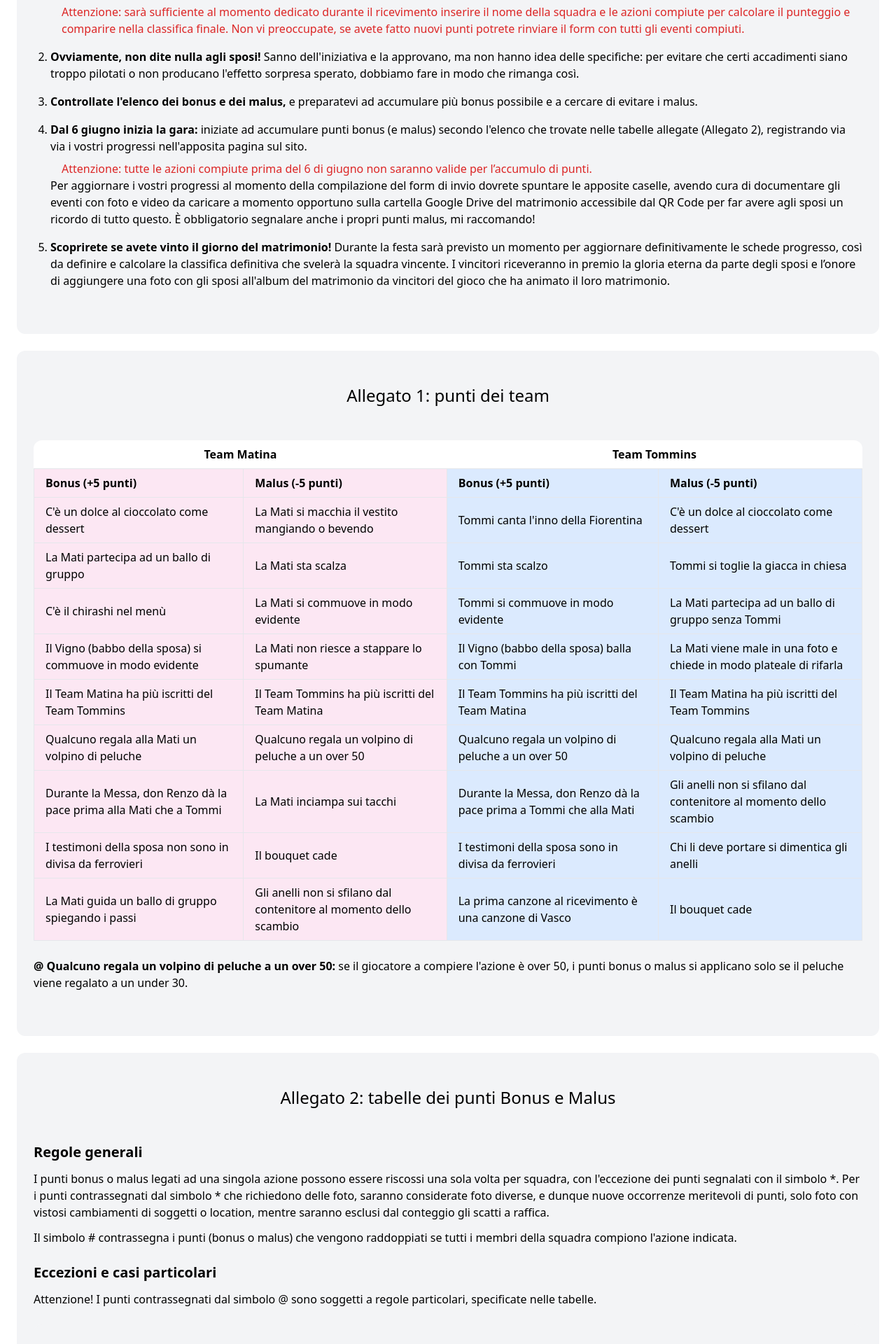
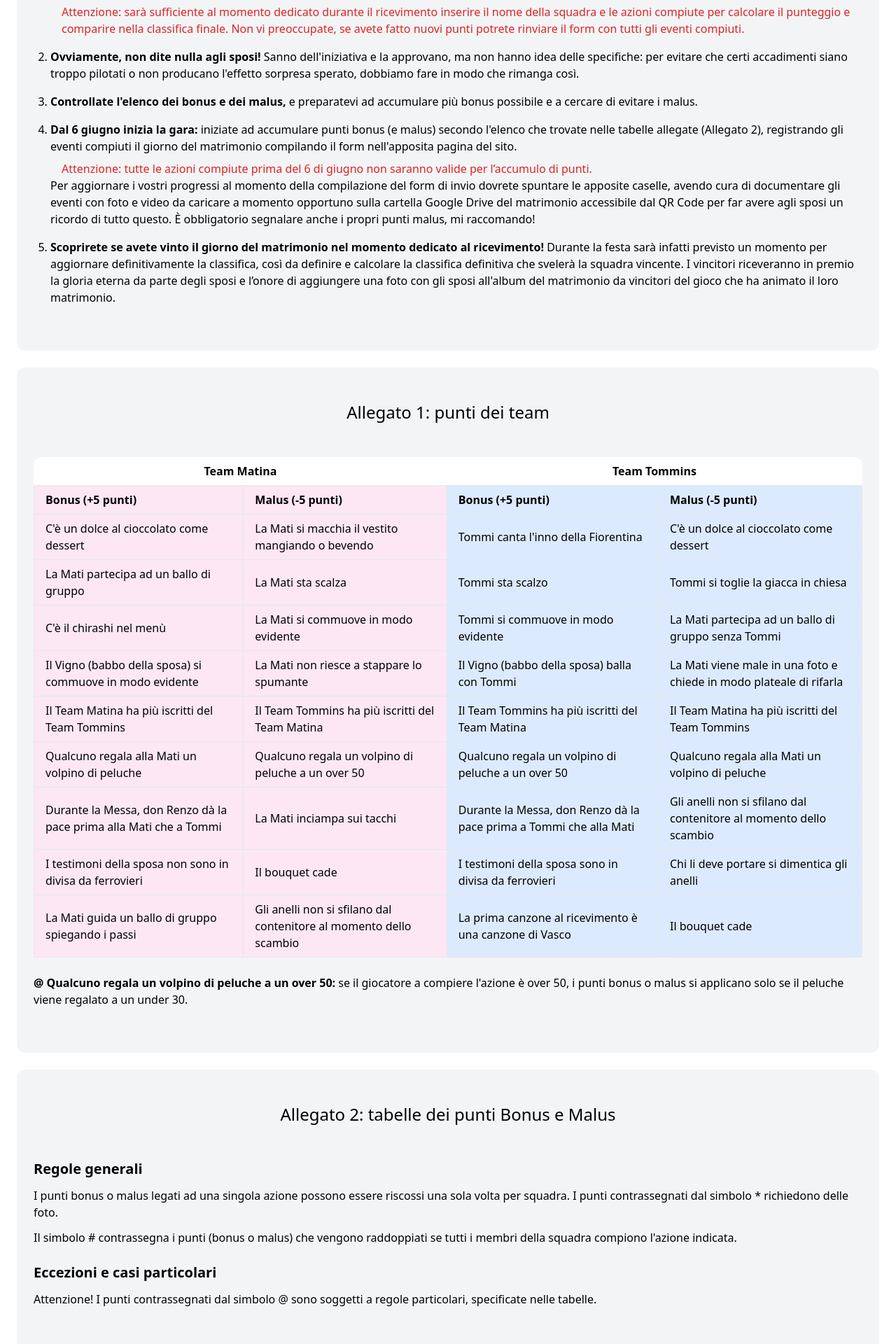
Before and after one commit to ippo1997/PPM-2023-django, a Django app: page / in a window 1280 px wide. Shown: the part 372-2292 px from the top of the page at 70% size. Run offline with Django 4.2, Linux system fonts and the light colour scheme; data comes from the database, SQL or seed files in the repository; some libraries are stand-ins or nearby versions.

Commit message:
regolamento

```diff
--- a/ecommerce/core/templates/core/index.html
+++ b/ecommerce/core/templates/core/index.html
@@ -20,12 +20,12 @@
                 <strong>Controllate l'elenco dei bonus e dei malus,</strong> e preparatevi ad accumulare più bonus possibile e a cercare di evitare i malus.
             </li>
             <li class="mb-4">
-                <strong>Dal 6 giugno inizia la gara:</strong> iniziate ad accumulare punti bonus (e malus) secondo l'elenco che trovate nelle tabelle allegate (Allegato 2), registrando via via i vostri progressi nell'apposita pagina sul sito.
+                <strong>Dal 6 giugno inizia la gara:</strong> iniziate ad accumulare punti bonus (e malus) secondo l'elenco che trovate nelle tabelle allegate (Allegato 2), registrando gli eventi compiuti il giorno del matrimonio compilando il form nell'apposita pagina del sito.
                 <div class="ml-4 mt-2 text-red-600">Attenzione: tutte le azioni compiute prima del 6 di giugno non saranno valide per l’accumulo di punti.</div>
                 Per aggiornare i vostri progressi al momento della compilazione del form di invio dovrete spuntare le apposite caselle, avendo cura di documentare gli eventi con foto e video da caricare a momento opportuno sulla cartella Google Drive del matrimonio accessibile dal QR Code per far avere agli sposi un ricordo di tutto questo. È obbligatorio segnalare anche i propri punti malus, mi raccomando!
             </li>
             <li class="mb-4">
-                <strong>Scoprirete se avete vinto il giorno del matrimonio!</strong> Durante la festa sarà previsto un momento per aggiornare definitivamente le schede progresso, così da definire e calcolare la classifica definitiva che svelerà la squadra vincente. I vincitori riceveranno in premio la gloria eterna da parte degli sposi e l’onore di aggiungere una foto con gli sposi all'album del matrimonio da vincitori del gioco che ha animato il loro matrimonio.
+                <strong>Scoprirete se avete vinto il giorno del matrimonio nel momento dedicato al ricevimento!</strong> Durante la festa sarà infatti previsto un momento per aggiornare definitivamente la classifica, così da definire e calcolare la classifica definitiva che svelerà la squadra vincente. I vincitori riceveranno in premio la gloria eterna da parte degli sposi e l’onore di aggiungere una foto con gli sposi all'album del matrimonio da vincitori del gioco che ha animato il loro matrimonio.
             </li>
         </ol>
     </div>
@@ -109,7 +109,7 @@
         <h2 class="mb-12 text-2xl text-center">Allegato 2: tabelle dei punti Bonus e Malus</h2>
         <div class="mb-6">
             <h3 class="mb-3 text-xl font-bold">Regole generali</h3>
-            <p class="mb-3">I punti bonus o malus legati ad una singola azione possono essere riscossi una sola volta per squadra, con l'eccezione dei punti segnalati con il simbolo *. Per i punti contrassegnati dal simbolo * che richiedono delle foto, saranno considerate foto diverse, e dunque nuove occorrenze meritevoli di punti, solo foto con vistosi cambiamenti di soggetti o location, mentre saranno esclusi dal conteggio gli scatti a raffica.</p>
+            <p class="mb-3">I punti bonus o malus legati ad una singola azione possono essere riscossi una sola volta per squadra. I punti contrassegnati dal simbolo * richiedono delle foto.</p>
             <p class="mb-3">Il simbolo # contrassegna i punti (bonus o malus) che vengono raddoppiati se tutti i membri della squadra compiono l'azione indicata.</p>
         </div>
         <div>
```
